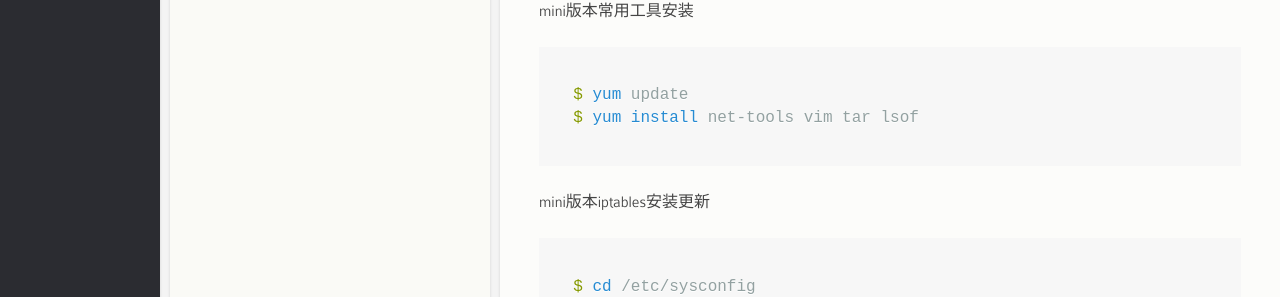
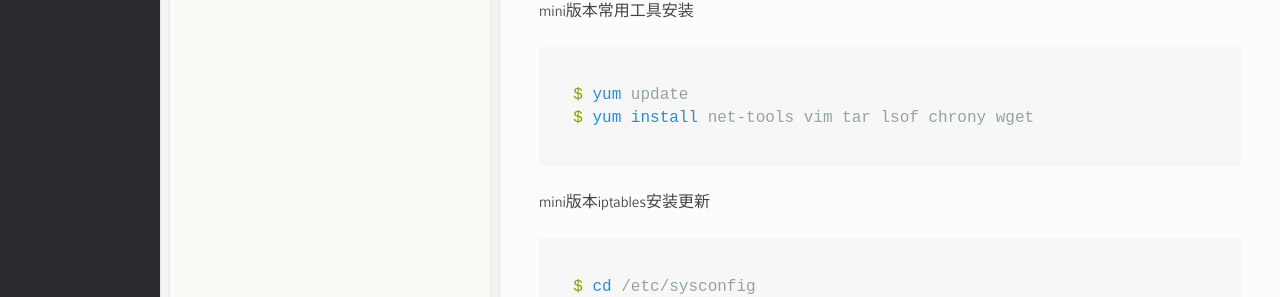
Before and after one commit to gitile/gitile.github.io, a Jekyll site: the page built from _posts/202107/2021-07-03-centos_install.html, in a window 1280 px wide. Shown: the part 982-1279 px from the top of the page. Built offline with Jekyll 4.4.1, drawn with Linux system fonts in a browser that asks for light colours; comment, search, counter and statistics services are not loaded.

Commit message:
Update 2021-07-03-centos_install.html

```diff
--- a/_posts/202107/2021-07-03-centos_install.html
+++ b/_posts/202107/2021-07-03-centos_install.html
@@ -36,7 +36,7 @@ description: 记录U盘安装Centos8过程及遇到的问题。
 mini版本常用工具安装</br>
 <div class="highlight"><pre><code class="terminal">
 	<span class="k">$</span> <span class="kd">yum </span><span class="p">update</span>
-	<span class="k">$</span> <span class="kd">yum install</span> <span class="p">net-tools vim tar lsof</span>
+	<span class="k">$</span> <span class="kd">yum install</span> <span class="p">net-tools vim tar lsof chrony wget</span>
 	<span class="k"></span>
 </code></pre></div>
 mini版本iptables安装更新</br>
```
